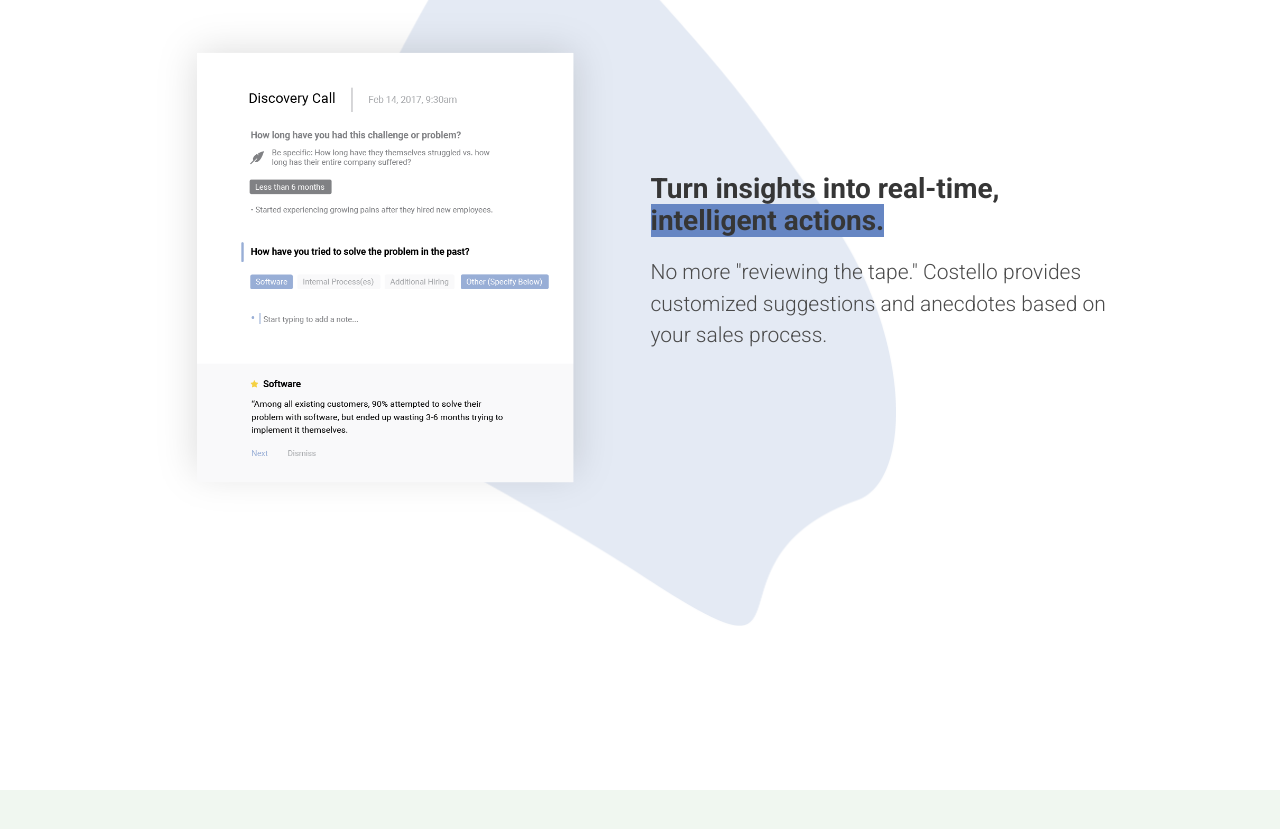
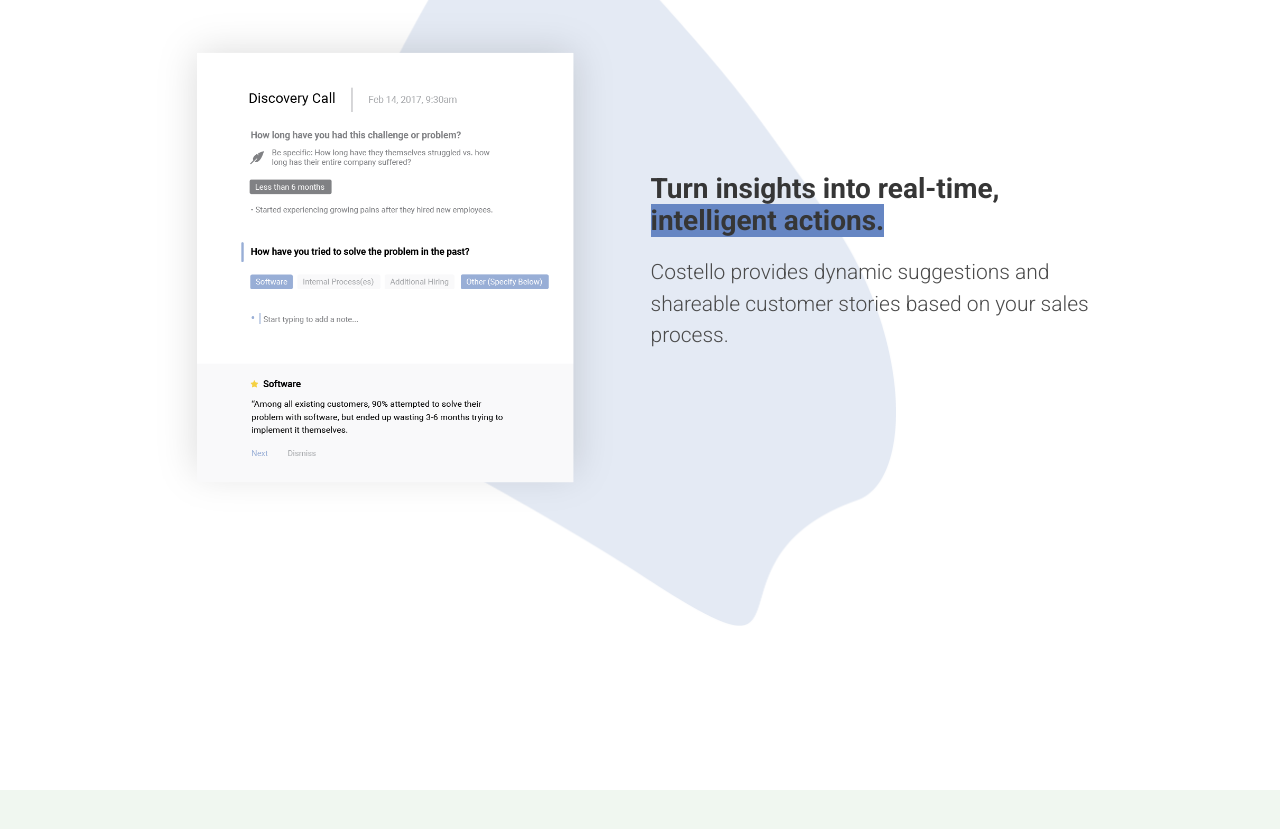
Before and after one commit to danieljbell/cloudcannon-test, a Jekyll site: the page built from index.html, in a window 1280 px wide and 900 px high, scrolled down 5460 px. Shown: the top 829 px of the window. Built offline with Jekyll 4.4.1, drawn with Linux system fonts in a browser that asks for light colours; the list of posts is cut into pages by our own code.

Commit message:
Updated '_includes/home/discovery.html' via CloudCannon

```diff
--- a/_includes/home/discovery.html
+++ b/_includes/home/discovery.html
@@ -10,14 +10,10 @@
         {% include elements/title.html
           size="3"
           strong=true
-          text="Turn insights into real-time, <br>
+          text="Turn insights into real-time, <br />
             <span class='bluebg'><strong>intelligent actions.</strong></span>"
         %}
-        <p class="editable">
-          No more "reviewing the tape." Costello
-          provides customized suggestions and
-          anecdotes based on your sales process.
-        </p>
+        <p class="editable">Costello provides dynamic suggestions and shareable customer stories based on your sales process.</p>
       </div>
     </div>
   </div>
```
